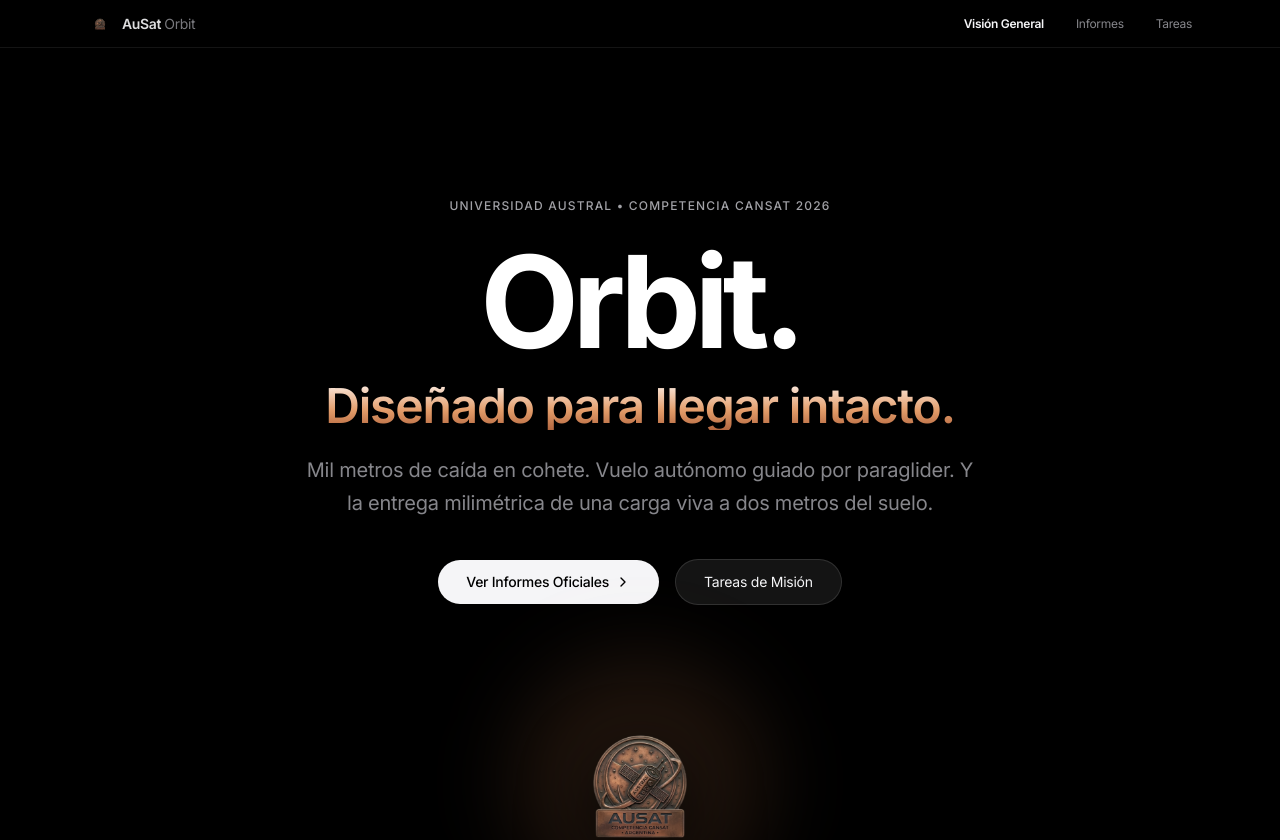
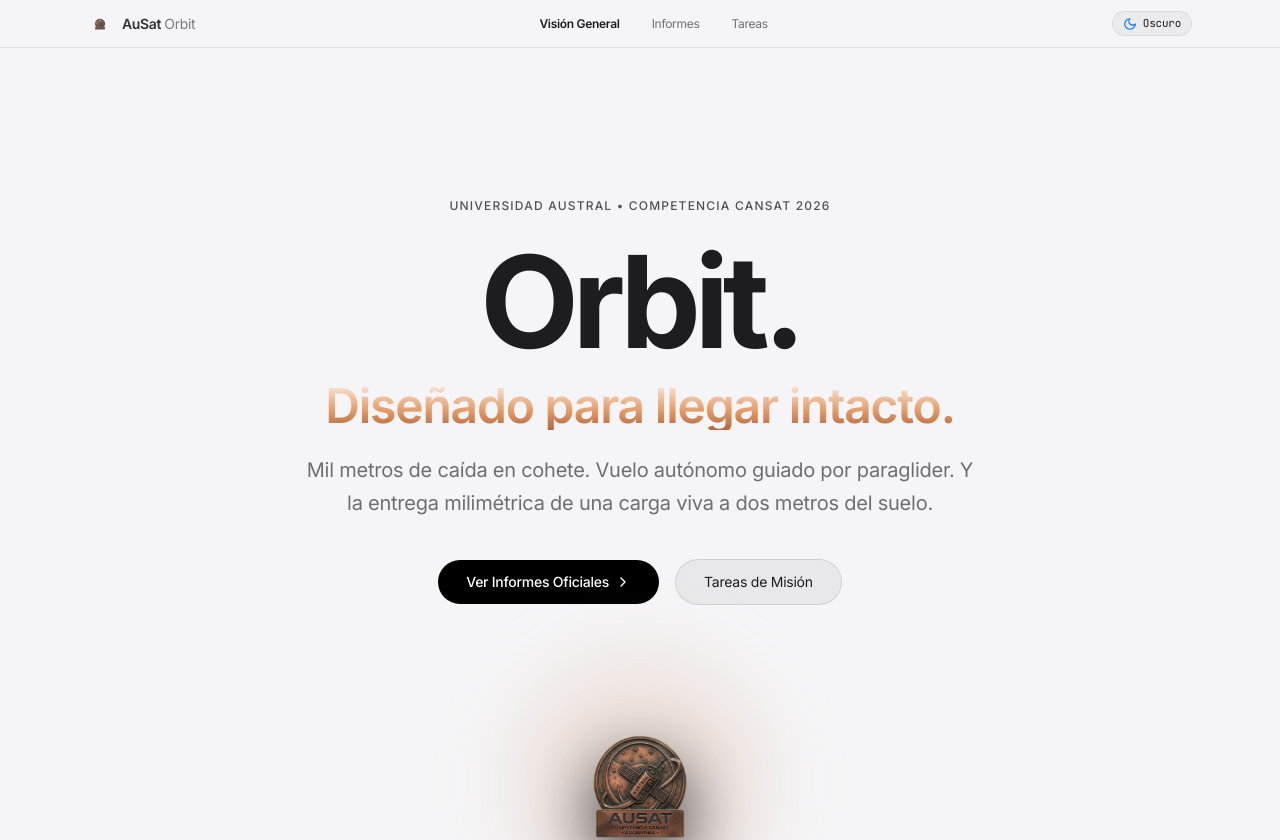
Before and after one commit to DHipo/Austral-CanSat, a React (Vite) app in the folder apps/front/: page / in a window 1280 px wide. Shown: the top 840 px of the page. Built offline with nearby package versions, Linux system fonts and the light colour scheme.

Commit message:
feat(front): add intelligent theme switcher with computer system detection and Apple light mode

```diff
--- a/apps/front/src/App.tsx
+++ b/apps/front/src/App.tsx
@@ -4,8 +4,9 @@ import { HomePage } from './pages/HomePage'
 import { ReportsPage } from './pages/ReportsPage'
 import { TodoPage } from './pages/TodoPage'
 import { useRouter } from './router/useRouter'
+import { ThemeProvider } from './context/ThemeContext'
 
-export const App: React.FC = () => {
+export const AppContent: React.FC = () => {
   const { currentPath, navigate } = useRouter()
 
   const renderContent = () => {
@@ -23,7 +24,7 @@ export const App: React.FC = () => {
   }
 
   return (
-    <div className="min-h-screen bg-[#000000] text-[#f5f5f7] flex flex-col font-sans selection:bg-white/20 selection:text-white">
+    <div className="min-h-screen bg-[var(--apple-bg)] text-[var(--apple-text-primary)] flex flex-col font-sans selection:bg-white/20 selection:text-white transition-colors duration-300">
       {/* Top Persistent Navbar */}
       <Navbar currentPath={currentPath} navigate={navigate} />
 
@@ -35,4 +36,12 @@ export const App: React.FC = () => {
   )
 }
 
+export const App: React.FC = () => {
+  return (
+    <ThemeProvider>
+      <AppContent />
+    </ThemeProvider>
+  )
+}
+
 export default App
--- a/apps/front/src/components/layout/Navbar.tsx
+++ b/apps/front/src/components/layout/Navbar.tsx
@@ -1,5 +1,7 @@
 import React from 'react'
+import { Sun, Moon } from 'lucide-react'
 import { handleLinkClick } from '../../router/useRouter'
+import { useTheme } from '../../context/ThemeContext'
 
 interface NavbarProps {
   currentPath: string
@@ -7,6 +9,8 @@ interface NavbarProps {
 }
 
 export const Navbar: React.FC<NavbarProps> = ({ currentPath, navigate }) => {
+  const { effectiveTheme, systemTheme, toggleTheme } = useTheme()
+
   const navItems = [
     { path: '/', label: 'Visión General' },
     { path: '/informes', label: 'Informes' },
@@ -14,7 +18,7 @@ export const Navbar: React.FC<NavbarProps> = ({ currentPath, navigate }) => {
   ]
 
   return (
-    <header className="sticky top-0 z-50 w-full apple-glass-nav h-12 flex items-center transition-all">
+    <header className="sticky top-0 z-50 w-full apple-glass-nav h-12 flex items-center transition-colors duration-300">
       <div className="max-w-6xl mx-auto px-4 sm:px-6 w-full flex items-center justify-between">
 
         {/* Brand with Apple-sized Minimalist Logo */}
@@ -54,7 +58,32 @@ export const Navbar: React.FC<NavbarProps> = ({ currentPath, navigate }) => {
           })}
         </nav>
 
-
+        {/* Right Action: Intelligent Theme Switcher Button */}
+        <div className="flex items-center">
+          <button
+            type="button"
+            onClick={toggleTheme}
+            title={
+              effectiveTheme === 'dark'
+                ? `Cambiar a Modo Claro (Sistema del equipo: ${systemTheme === 'dark' ? 'Oscuro' : 'Claro'})`
+                : `Cambiar a Modo Oscuro (Sistema del equipo: ${systemTheme === 'dark' ? 'Oscuro' : 'Claro'})`
+            }
+            aria-label="Cambiar tema de color"
+            className="p-1.5 sm:px-2.5 sm:py-1 rounded-full bg-white/[0.06] hover:bg-white/[0.12] text-[#a1a1a6] hover:text-white border border-white/[0.08] transition-all flex items-center gap-1.5 text-xs font-mono group"
+          >
+            {effectiveTheme === 'dark' ? (
+              <>
+                <Sun className="w-3.5 h-3.5 text-[#e29b68] group-hover:rotate-45 transition-transform duration-300" />
+                <span className="hidden sm:inline text-[11px] text-[#a1a1a6] group-hover:text-white transition-colors">Claro</span>
+              </>
+            ) : (
+              <>
+                <Moon className="w-3.5 h-3.5 text-[#0071e3] group-hover:-rotate-12 transition-transform duration-300" />
+                <span className="hidden sm:inline text-[11px] text-[#1d1d1f] transition-colors">Oscuro</span>
+              </>
+            )}
+          </button>
+        </div>
 
       </div>
     </header>
--- /dev/null
+++ b/apps/front/src/context/ThemeContext.tsx
@@ -0,0 +1,97 @@
+import React, { createContext, useContext, useEffect, useState } from 'react'
+
+export type ThemePreference = 'dark' | 'light' | 'system'
+export type EffectiveTheme = 'dark' | 'light'
+
+interface ThemeContextType {
+  theme: ThemePreference
+  effectiveTheme: EffectiveTheme
+  systemTheme: EffectiveTheme
+  setTheme: (theme: ThemePreference) => void
+  toggleTheme: () => void
+}
+
+const ThemeContext = createContext<ThemeContextType | undefined>(undefined)
+
+const STORAGE_KEY = 'ausat_orbit_theme'
+
+export const ThemeProvider: React.FC<{ children: React.ReactNode }> = ({ children }) => {
+  const getSystemTheme = (): EffectiveTheme => {
+    if (typeof window !== 'undefined' && window.matchMedia) {
+      return window.matchMedia('(prefers-color-scheme: dark)').matches ? 'dark' : 'light'
+    }
+    return 'dark'
+  }
+
+  const [systemTheme, setSystemTheme] = useState<EffectiveTheme>(getSystemTheme)
+  const [theme, setThemeState] = useState<ThemePreference>(() => {
+    if (typeof window !== 'undefined') {
+      const saved = localStorage.getItem(STORAGE_KEY) as ThemePreference | null
+      if (saved && (saved === 'dark' || saved === 'light' || saved === 'system')) {
+        return saved
+      }
+    }
+    // Intelligently defaults to system detection
+    return 'system'
+  })
+
+  const effectiveTheme: EffectiveTheme = theme === 'system' ? systemTheme : theme
+
+  const applyThemeToDOM = (activeTheme: EffectiveTheme) => {
+    const root = document.documentElement
+    if (activeTheme === 'light') {
+      root.classList.add('light')
+      root.classList.remove('dark')
+    } else {
+      root.classList.add('dark')
+      root.classList.remove('light')
+    }
+  }
+
+  // Listen to OS system color-scheme changes in real-time
+  useEffect(() => {
+    if (typeof window === 'undefined' || !window.matchMedia) return
+
+    const mediaQuery = window.matchMedia('(prefers-color-scheme: dark)')
+    const updateSystem = (e: MediaQueryListEvent | MediaQueryList) => {
+      const current = e.matches ? 'dark' : 'light'
+      setSystemTheme(current)
+    }
+
+    updateSystem(mediaQuery)
+
+    const listener = (e: MediaQueryListEvent) => updateSystem(e)
+    mediaQuery.addEventListener('change', listener)
+    return () => mediaQuery.removeEventListener('change', listener)
+  }, [])
+
+  // Synchronize DOM classes whenever effective theme updates
+  useEffect(() => {
+    applyThemeToDOM(effectiveTheme)
+  }, [effectiveTheme])
+
+  const setTheme = (newTheme: ThemePreference) => {
+    setThemeState(newTheme)
+    localStorage.setItem(STORAGE_KEY, newTheme)
+  }
+
+  const toggleTheme = () => {
+    // If currently dark -> switch to light; if currently light -> switch to dark
+    const nextTheme: EffectiveTheme = effectiveTheme === 'dark' ? 'light' : 'dark'
+    setTheme(nextTheme)
+  }
+
+  return (
+    <ThemeContext.Provider value={{ theme, effectiveTheme, systemTheme, setTheme, toggleTheme }}>
+      {children}
+    </ThemeContext.Provider>
+  )
+}
+
+export const useTheme = () => {
+  const context = useContext(ThemeContext)
+  if (!context) {
+    throw new Error('useTheme must be used within a ThemeProvider')
+  }
+  return context
+}
--- a/apps/front/src/index.css
+++ b/apps/front/src/index.css
@@ -16,6 +16,22 @@
     --apple-text-tertiary: #6e6e73;
     --apple-accent-bronze: #d48b5f;
     --apple-accent-blue: #2997ff;
+    color-scheme: dark;
+  }
+
+  /* Light Theme Variables */
+  html.light {
+    --apple-bg: #f5f5f7;
+    --apple-surface: #ffffff;
+    --apple-surface-hover: #f0f0f3;
+    --apple-border: rgba(0, 0, 0, 0.08);
+    --apple-border-focus: rgba(0, 0, 0, 0.2);
+    --apple-text-primary: #1d1d1f;
+    --apple-text-secondary: #515154;
+    --apple-text-tertiary: #86868b;
+    --apple-accent-bronze: #c87d55;
+    --apple-accent-blue: #0071e3;
+    color-scheme: light;
   }
 
   body {
@@ -25,6 +41,7 @@
     -webkit-font-smoothing: antialiased;
     -moz-osx-font-smoothing: grayscale;
     letter-spacing: -0.015em;
+    transition: background-color 0.3s ease, color 0.3s ease;
   }
 
   h1, h2, h3, h4, h5, h6 {
@@ -32,7 +49,7 @@
   }
 }
 
-/* Apple Pro Aesthetics */
+/* Apple Pro Aesthetics: Dark (Default) */
 .apple-glass-nav {
   background: rgba(0, 0, 0, 0.75);
   backdrop-filter: saturate(180%) blur(20px);
@@ -103,6 +120,149 @@
   line-height: 1;
 }
 
+/* ========================================================================= */
+/* LIGHT MODE STYLES & OVERRIDES */
+/* ========================================================================= */
+html.light body {
+  background-color: #f5f5f7 !important;
+  color: #1d1d1f !important;
+}
+
+/* Base surface backgrounds */
+html.light .bg-\[\#000000\],
+html.light div.bg-\[\#000000\],
+html.light section.bg-\[\#000000\] {
+  background-color: #f5f5f7 !important;
+  color: #1d1d1f !important;
+}
+
+html.light .bg-\[\#121214\],
+html.light .bg-\[\#161617\],
+html.light .bg-\[\#141418\],
+html.light .bg-\[\#141417\],
+html.light .bg-\[\#0e0e11\],
+html.light .bg-\[\#08080a\] {
+  background-color: #ffffff !important;
+}
+
+html.light .bg-\[\#121215\] {
+  background-color: #ededf1 !important;
+}
+
+html.light .bg-black {
+  background-color: #e8e8ed !important;
+}
+
+html.light .bg-black\/30,
+html.light .bg-black\/40,
+html.light .bg-black\/60 {
+  background-color: rgba(0, 0, 0, 0.04) !important;
+}
+
+/* Light Mode Navbar */
+html.light .apple-glass-nav {
+  background: rgba(245, 245, 247, 0.85) !important;
+  border-bottom: 1px solid rgba(0, 0, 0, 0.08) !important;
+}
+
+/* Light Mode Bento Cards */
+html.light .apple-bento-card {
+  background: #ffffff !important;
+  border: 1px solid rgba(0, 0, 0, 0.08) !important;
+  box-shadow: 0 4px 20px -2px rgba(0, 0, 0, 0.04) !important;
+}
+
+html.light .apple-bento-card:hover {
+  background: #ffffff !important;
+  border-color: rgba(200, 125, 85, 0.45) !important;
+  box-shadow: 0 16px 36px -12px rgba(0, 0, 0, 0.1) !important;
+}
+
+/* Light Mode Typography */
+html.light .text-white,
+html.light .text-\[\#f5f5f7\] {
+  color: #1d1d1f !important;
+}
+
+html.light .text-\[\#a1a1a6\],
+html.light .text-\[\#e5e5ea\] {
+  color: #515154 !important;
+}
+
+html.light .text-\[\#86868b\] {
+  color: #6e6e73 !important;
+}
+
+html.light .apple-headline-gradient {
+  background: linear-gradient(180deg, #1d1d1f 0%, #434346 100%) !important;
+  -webkit-background-clip: text !important;
+  -webkit-text-fill-color: transparent !important;
+}
+
+/* Light Mode Borders */
+html.light .border-white\/\[0\.04\],
+html.light .border-white\/\[0\.06\],
+html.light .border-white\/\[0\.08\],
+html.light .border-white\/\[0\.1\],
+html.light .border-white\/\[0\.12\] {
+  border-color: rgba(0, 0, 0, 0.08) !important;
+}
+
+/* Light Mode Chips & Badges */
+html.light .bg-white\/\[0\.04\],
+html.light .bg-white\/\[0\.06\] {
+  background-color: rgba(0, 0, 0, 0.04) !important;
+  color: #48484a !important;
+}
+
+html.light .bg-white\/\[0\.08\],
+html.light .bg-white\/\[0\.1\] {
+  background-color: rgba(0, 0, 0, 0.07) !important;
+}
+
+/* Light Mode Buttons */
+html.light .apple-pill-primary {
+  background-color: #000000 !important;
+  color: #ffffff !important;
+}
+
+html.light .apple-pill-primary:hover {
+  background-color: #1d1d1f !important;
+  box-shadow: 0 4px 16px rgba(0, 0, 0, 0.2) !important;
+}
+
+html.light .apple-pill-secondary {
+  background: rgba(0, 0, 0, 0.05) !important;
+  color: #1d1d1f !important;
+  border-color: rgba(0, 0, 0, 0.1) !important;
+}
+
+html.light .apple-pill-secondary:hover {
+  background: rgba(0, 0, 0, 0.09) !important;
+  border-color: rgba(0, 0, 0, 0.2) !important;
+}
+
+/* Light Mode Inputs & Textareas */
+html.light input:not([type="checkbox"]):not([type="radio"]),
+html.light textarea,
+html.light select {
+  background-color: #ffffff !important;
+  color: #1d1d1f !important;
+  border-color: rgba(0, 0, 0, 0.14) !important;
+}
+
+html.light input::placeholder,
+html.light textarea::placeholder {
+  color: #86868b !important;
+}
+
+/* Light Mode Sticky Footer in Reports */
+html.light .sticky.bottom-6 {
+  background-color: rgba(255, 255, 255, 0.9) !important;
+  border-color: rgba(0, 0, 0, 0.1) !important;
+  box-shadow: 0 10px 30px rgba(0, 0, 0, 0.08) !important;
+}
+
 /* Print Styles for Formal Document Generation */
 @media print {
   body {
```
